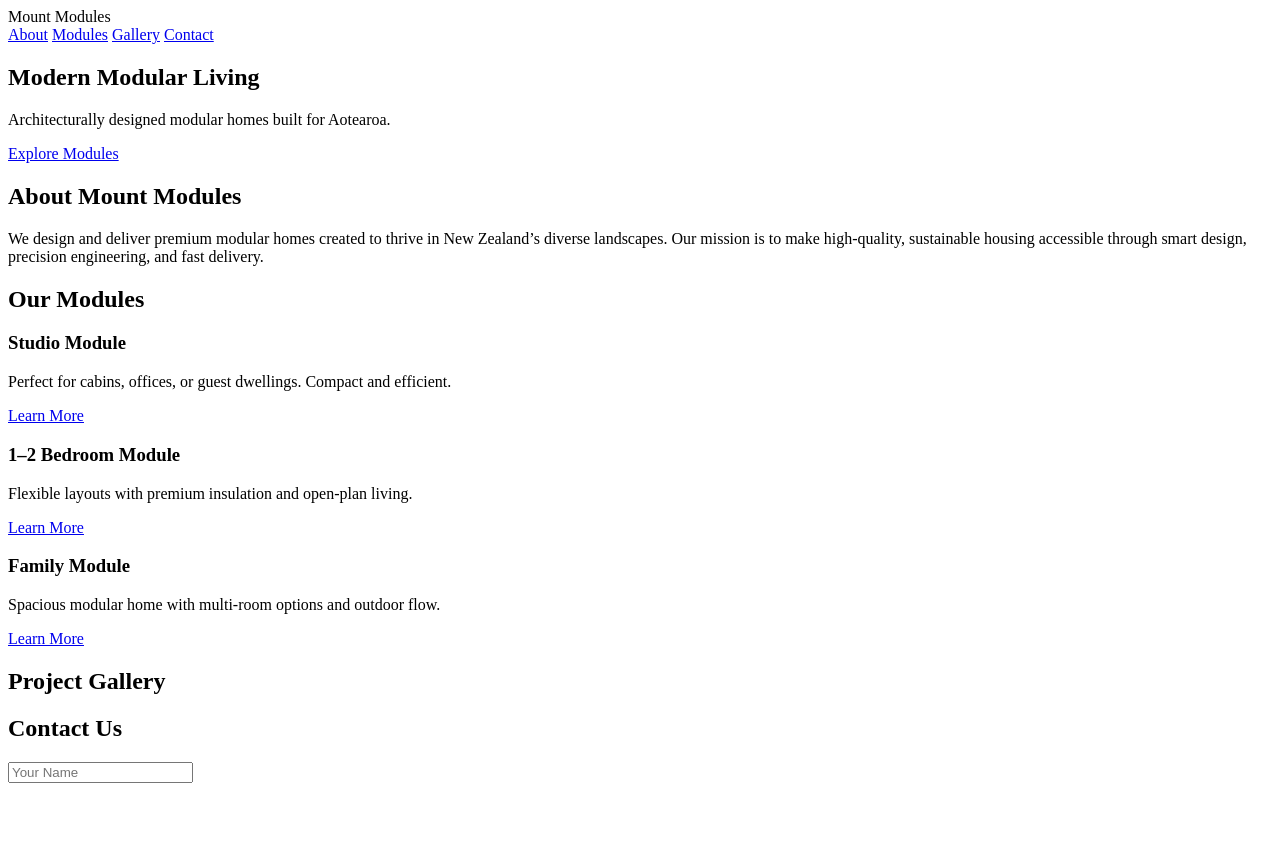
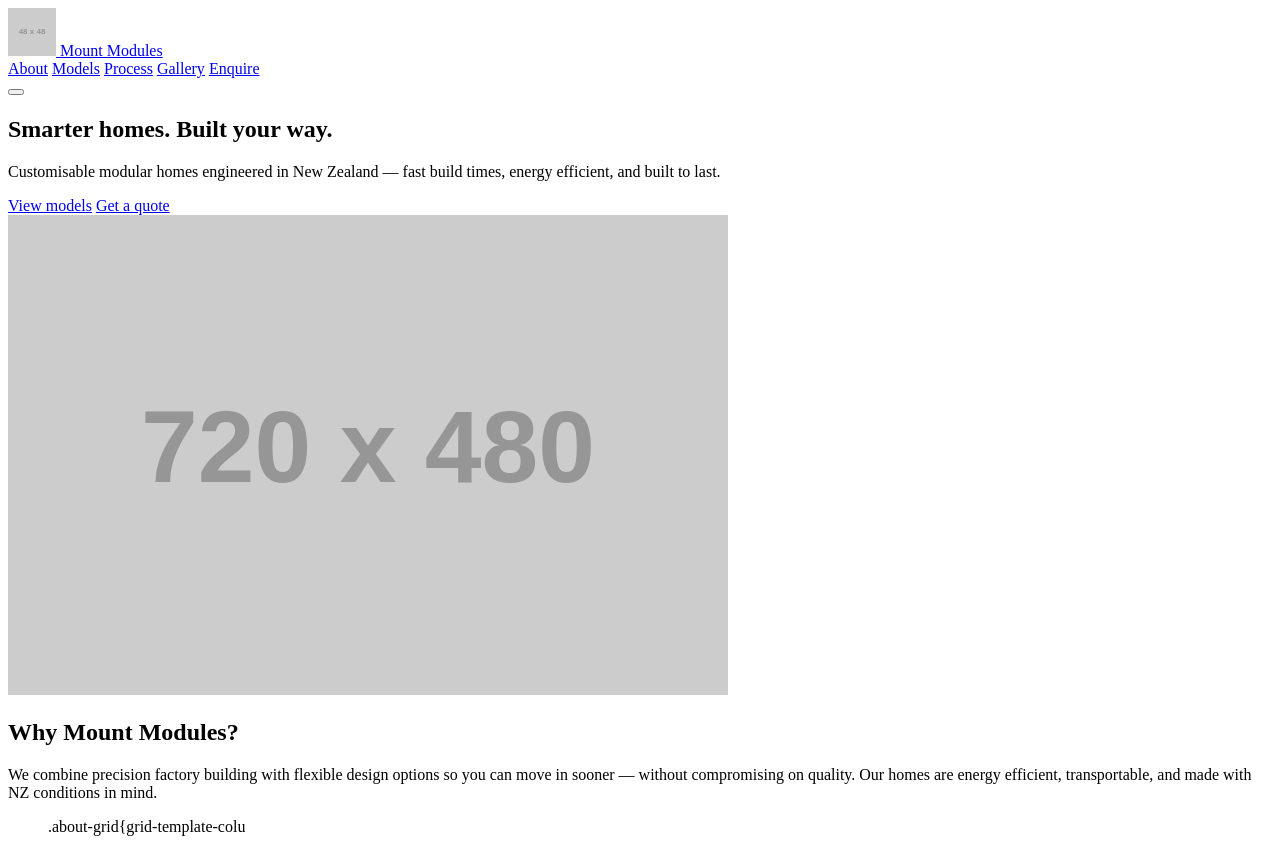
Before and after one commit to benjaminmerritt1409-cloud/Mount-Modules-Tauranga, a plain HTML site: page index.html in a window 1280 px wide. Before the commit the page ends 800 px from the top, so only its background shows below. Drawn offline with Linux system fonts and the light colour scheme; placeholder pictures from the web are drawn by us.

Commit message:
Update index.html

```diff
--- a/index.html
+++ b/index.html
@@ -1,74 +1,65 @@
-<!-- HTML FILE (index.html) -->
-<!DOCTYPE html>
+<!doctype html>
 <html lang="en">
 <head>
-<meta charset="UTF-8" />
-<meta name="viewport" content="width=device-width, initial-scale=1.0" />
-<title>Mount Modules</title>
-<link rel="stylesheet" href="styles.css" />
+<meta charset="utf-8" />
+<meta name="viewport" content="width=device-width,initial-scale=1" />
+<title>Mount Modules — Modern Modular Homes</title>
+<meta name="description" content="Mount Modules | Modern, customisable modular homes built in New Zealand. Fast delivery. Energy efficient." />
+<link rel="preconnect" href="https://fonts.googleapis.com">
+<link rel="preconnect" href="https://fonts.gstatic.com" crossorigin>
+<link href="https://fonts.googleapis.com/css2?family=Inter:wght@300;400;600;700&display=swap" rel="stylesheet">
+<!-- Link to external stylesheet (below in the same file) -->
+<link rel="stylesheet" href="styles.css">
 </head>
 <body>
-<header class="top-bar">
-<div class="logo">Mount Modules</div>
-<nav class="nav-links">
+<header class="site-header">
+<div class="container header-inner">
+<a class="brand" href="#">
+<img src="https://via.placeholder.com/48x48.png?text=MM" alt="Mount Modules logo" class="logo" />
+<span class="brand-text">Mount Modules</span>
+</a>
+
+
+<nav class="main-nav" id="main-nav">
 <a href="#about">About</a>
-<a href="#modules">Modules</a>
+<a href="#models">Models</a>
+<a href="#process">Process</a>
 <a href="#gallery">Gallery</a>
-<a href="#contact">Contact</a>
+<a href="#contact" class="cta">Enquire</a>
 </nav>
+
+
+<button class="nav-toggle" id="nav-toggle" aria-label="Toggle navigation">
+<span></span>
+<span></span>
+<span></span>
+</button>
+</div>
 </header>
 
 
+<main>
 <section class="hero">
-<div class="hero-content">
-<h1>Modern Modular Living</h1>
-<p>Architecturally designed modular homes built for Aotearoa.</p>
-<a href="#modules" class="btn-primary">Explore Modules</a>
+<div class="container hero-inner">
+<div class="hero-copy">
+<h1>Smarter homes. Built your way.</h1>
+<p>Customisable modular homes engineered in New Zealand — fast build times, energy efficient, and built to last.</p>
+<div class="hero-actions">
+<a href="#models" class="btn btn-primary">View models</a>
+<a href="#contact" class="btn btn-outline">Get a quote</a>
 </div>
-</section>
-
-
-<section id="about" class="section fade-in">
-<h2>About Mount Modules</h2>
-<p>We design and deliver premium modular homes created to thrive in New Zealand’s diverse landscapes. Our mission is to make high-quality, sustainable housing accessible through smart design, precision engineering, and fast delivery.</p>
-</section>
-
-
-<section id="modules" class="section fade-in">
-<h2>Our Modules</h2>
-<div class="modules">
-<div class="card">
-<h3>Studio Module</h3>
-<p>Perfect for cabins, offices, or guest dwellings. Compact and efficient.</p>
-<a class="btn-secondary" href="#contact">Learn More</a>
 </div>
-<div class="card">
-<h3>1–2 Bedroom Module</h3>
-<p>Flexible layouts with premium insulation and open-plan living.</p>
-<a class="btn-secondary" href="#contact">Learn More</a>
-</div>
-<div class="card">
-<h3>Family Module</h3>
-<p>Spacious modular home with multi-room options and outdoor flow.</p>
-<a class="btn-secondary" href="#contact">Learn More</a>
+<div class="hero-media">
+<img src="https://via.placeholder.com/720x480.png?text=Modular+Home+Photo" alt="Modular home exterior"/>
 </div>
 </div>
 </section>
 
 
-<section id="gallery" class="section fade-in">
-<h2>Project Gallery</h2>
-<div class="gallery-grid">
-<div class="gallery-item"></div>
-<div class="gallery-item"></div>
-<div class="gallery-item"></div>
-<div class="gallery-item"></div>
-</div>
-</section>
-
-
-<section id="contact" class="section fade-in contact-section">
-<h2>Contact Us</h2>
-<form class="contact-form">
-<input type="text" placeholder="Your Name" required />
-</html>
+<section id="about" class="container about">
+<div class="about-grid">
+<div>
+<h2>Why Mount Modules?</h2>
+<p>We combine precision factory building with flexible design options so you can move in sooner — without compromising on quality. Our homes are energy efficient, transportable, and made with NZ conditions in mind.</p>
+<ul class="feature-list">
+.about-grid{grid-template-colu
```
